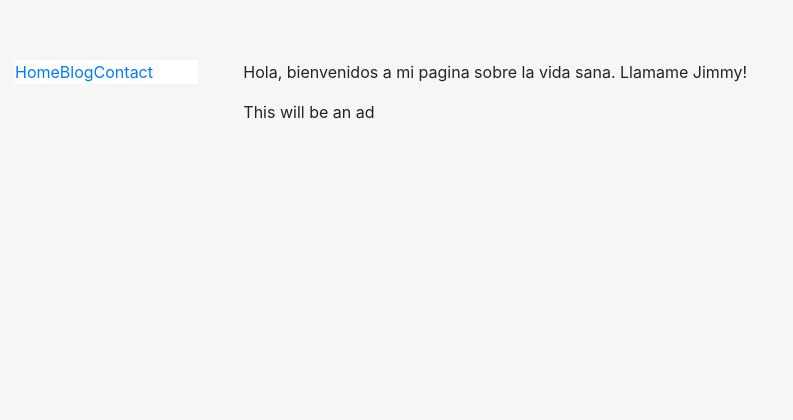
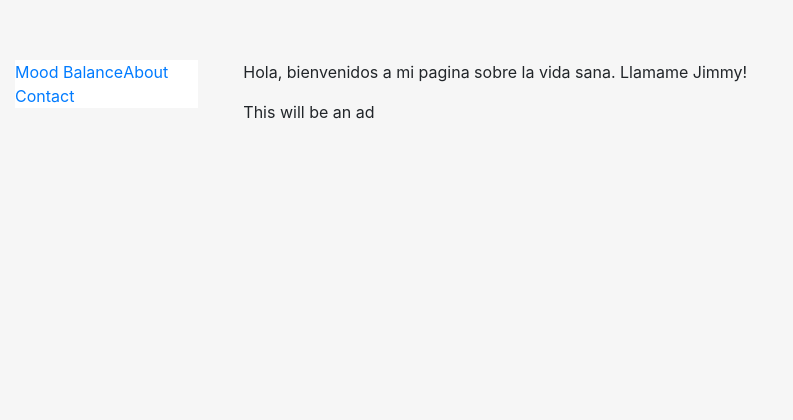
Before and after one commit to Dziugas/mood_balance, a Django app: page / in a window 1280 px wide. Shown: the part 145-565 px from the top of the page, without its empty margins (0-793 px from the left). Run offline with Django 3.2, Linux system fonts and the light colour scheme; some libraries are stand-ins or nearby versions.

Commit message:
some more minor header.html changes

```diff
--- a/home/templates/home/header.html
+++ b/home/templates/home/header.html
@@ -42,8 +42,8 @@
 			<!--<div class="well bs-sidebar affix" id="sidebar" style="background-color:#fff">-->
 			<div class="well bs-sidebar" id="sidebar" style="background-color:#fff">
 			  <ul class="nav nav-pills nav-stacked">
-				<li><a href='/'>Home</a></li>
-				<li><a href='/blog/'>Blog</a></li>
+				<li><a href='/'>Mood Balance</a></li>
+				<li><a href='/about/'>About</a></li>
 				<li><a href='/contact/'>Contact</a></li>
 			  </ul>
 			</div> <!--well bs-sidebar affix-->
```
